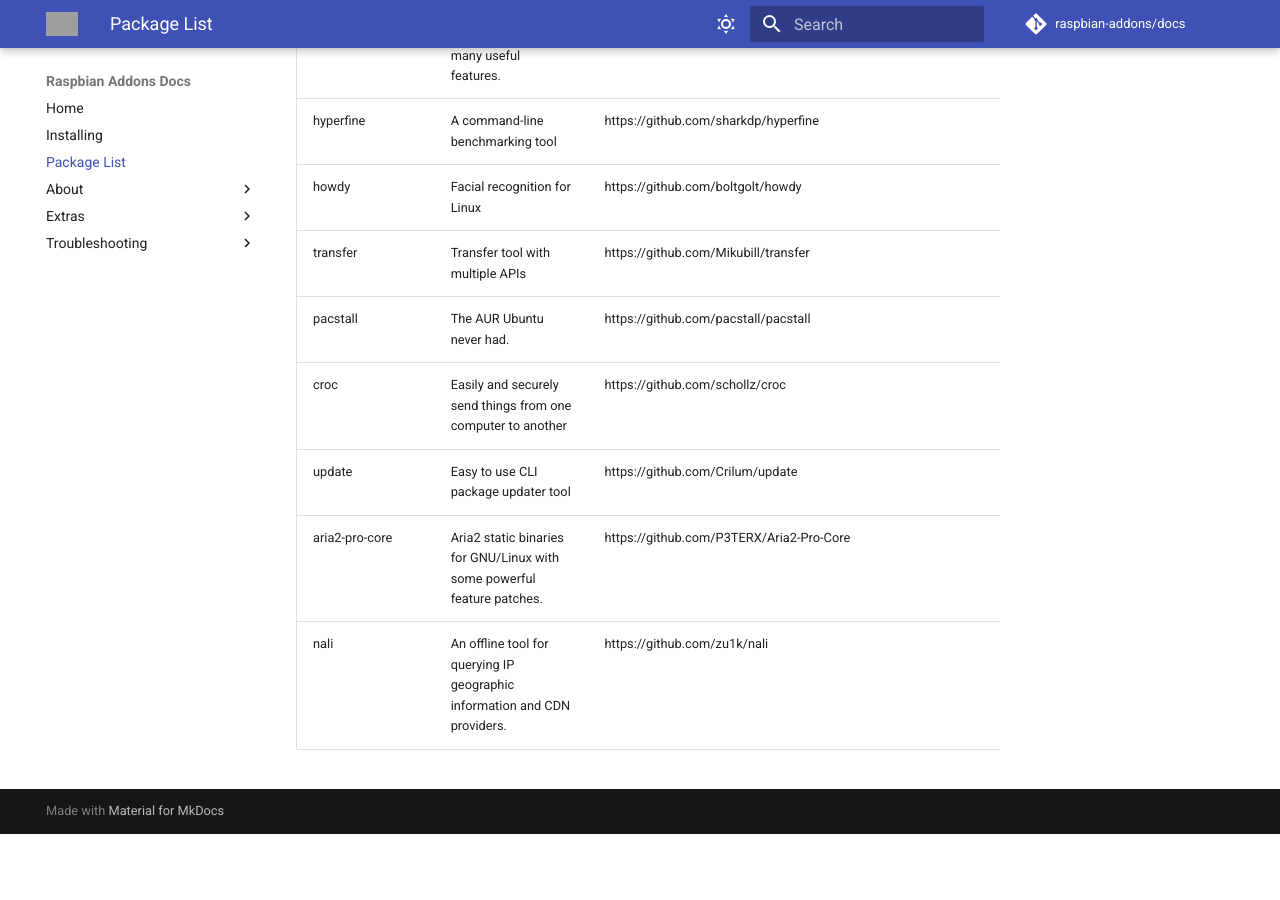
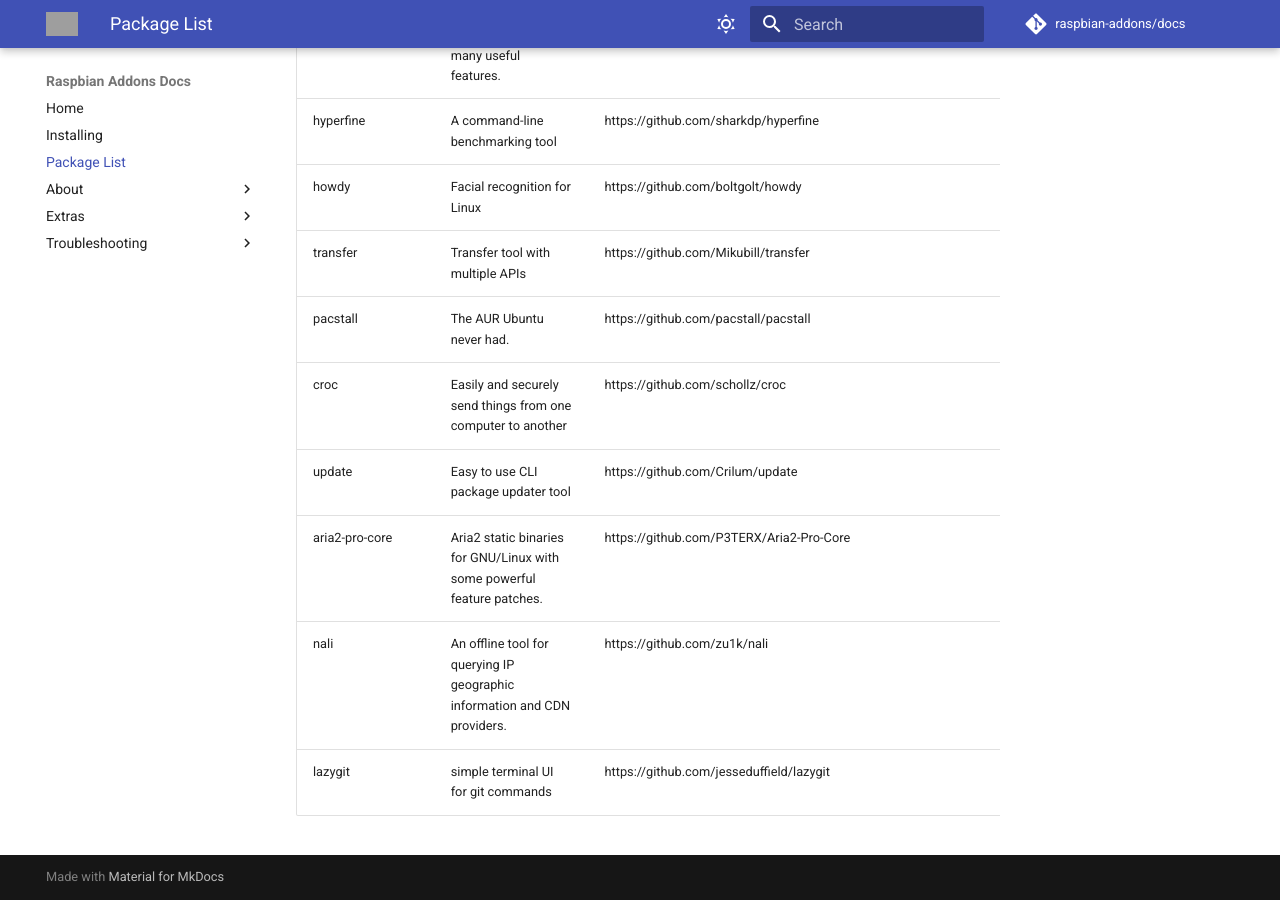
Before and after one commit to raspbian-addons/docs, an MkDocs documentation site: the page built from docs/package-list.md, in a window 1280 px wide and 900 px high, scrolled down 11954 px. Built offline with MkDocs 1.6.1 and Material for MkDocs 9.7.7, drawn with Linux system fonts in a browser that asks for light colours; comment, search, counter and statistics services are not loaded; before the commit the page ends 12788 px from its top, so only the background shows below that; grey boxes are pictures that could not be loaded.

Commit message:
Update package-list.md

```diff
--- a/docs/package-list.md
+++ b/docs/package-list.md
@@ -162,3 +162,4 @@
 | update | Easy to use CLI package updater tool | https://github.com/Crilum/update |
 | aria2-pro-core | Aria2 static binaries for GNU/Linux with some powerful feature patches. | https://github.com/P3TERX/Aria2-Pro-Core |
 | nali | An offline tool for querying IP geographic information and CDN providers. | https://github.com/zu1k/nali |
+| lazygit | simple terminal UI for git commands | https://github.com/jesseduffield/lazygit |
```
